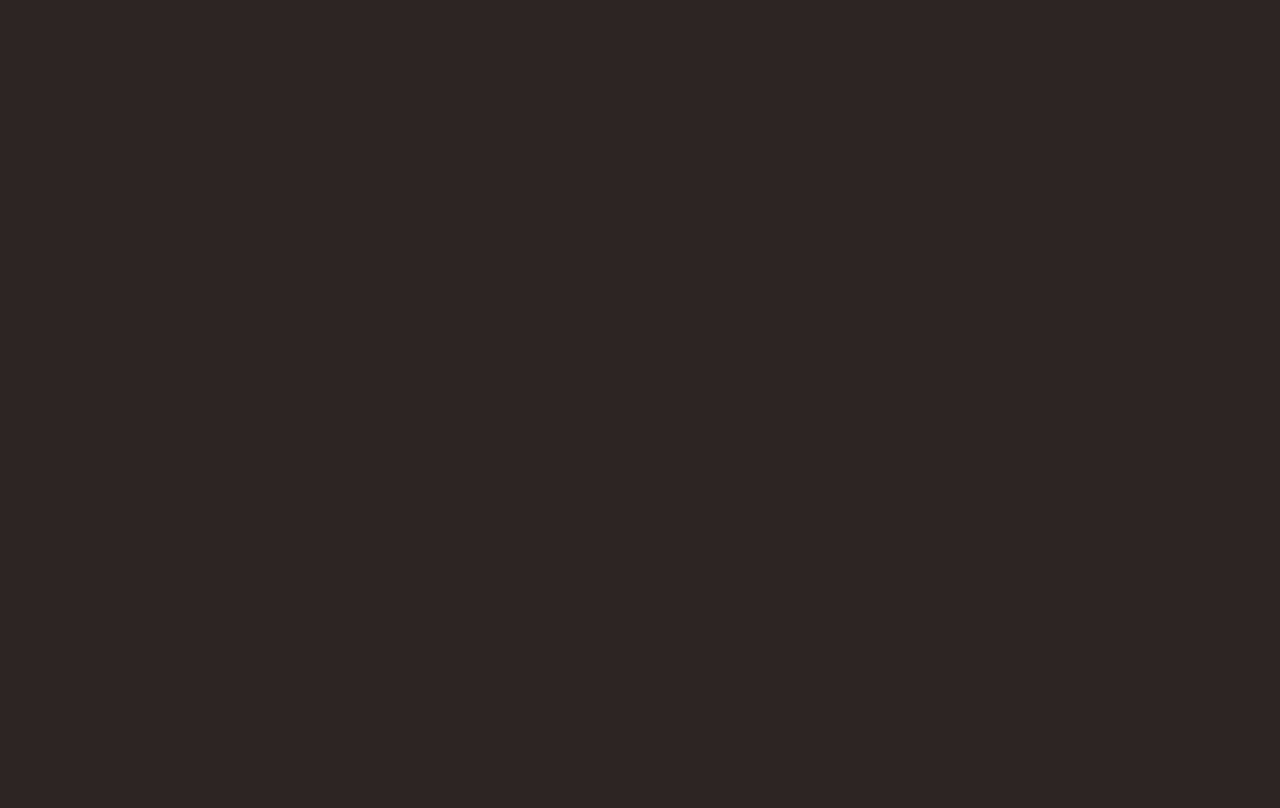
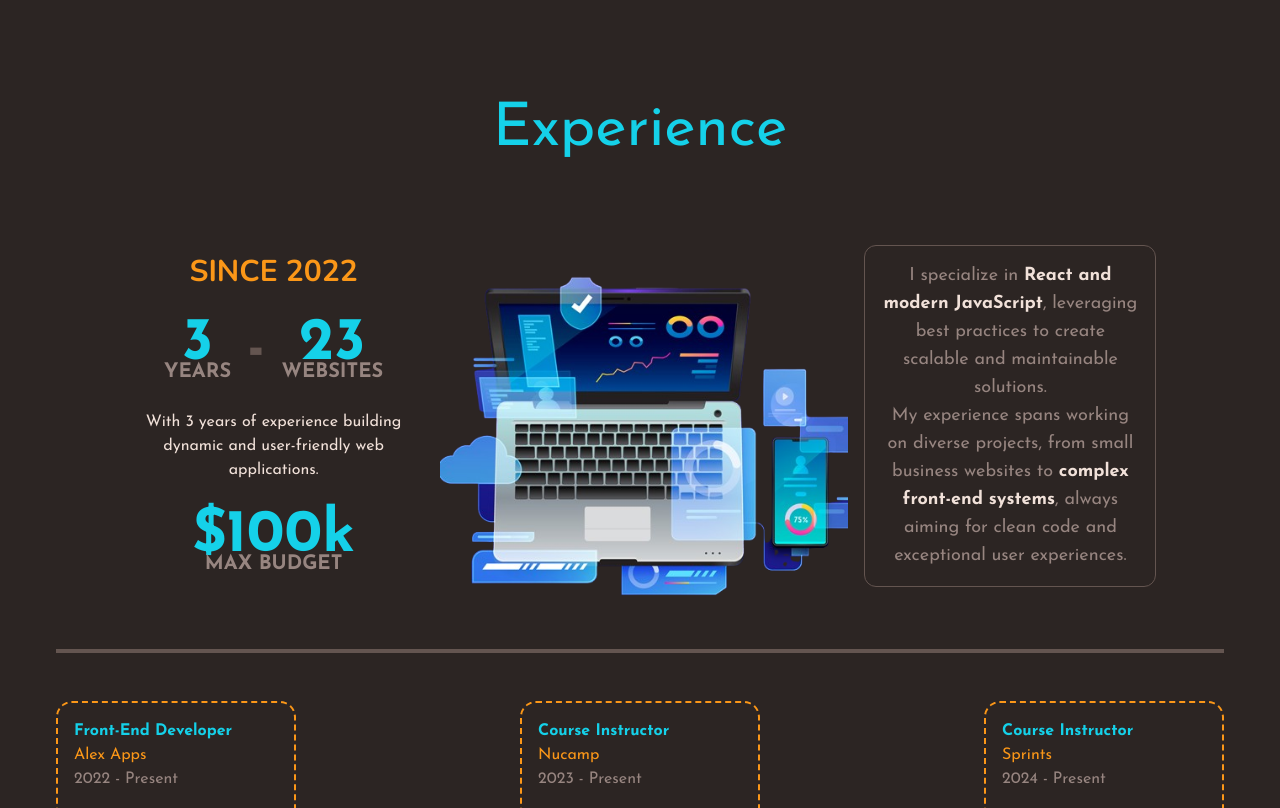
Before and after one commit to bee1oss/portfolio_frontend, a React (Vite) app: page / in a window 1280 px wide. Shown: the part 1971-2779 px from the top of the page. Built offline with nearby package versions, Linux system fonts and the light colour scheme.

Commit message:
experience section is end

```diff
--- a/src/App.jsx
+++ b/src/App.jsx
@@ -5,6 +5,7 @@ import AboutMeMain from "./components/aboutMeSection/AboutMeMain";
 import HelperSection from "./HelperSection";
 import SkillsMain from "./components/skillsSection/SkillsMain";
 import SubSkills from "./components/skillsSection/SubSkills";
+import ExperienceMain from "./components/experienceSection/ExperienceMain";
 
 function App() {
   return (
@@ -15,6 +16,7 @@ function App() {
       <AboutMeMain />
       <SkillsMain />
       <SubSkills />
+      <ExperienceMain />
       <HelperSection />
     </main>
   );
--- /dev/null
+++ b/src/components/experienceSection/AllExperiences.jsx
@@ -0,0 +1,66 @@
+import SingleExperience from "./SingleExperience";
+import { FaArrowRightLong } from "react-icons/fa6";
+import { motion } from "framer-motion";
+import { fadeIn } from "../../framerMotion/variants";
+
+const experiences = [
+  {
+    job: "Front-End Developer",
+    company: "Alex Apps",
+    date: "2022 - Present",
+    responsibilities: [
+      "Implementing reusable components.",
+      "Participating in large scale application.",
+      "Working on the performance of web applications.",
+      "Generating new ideas for better user experience.",
+    ],
+  },
+  {
+    job: "Course Instructor",
+    company: "Nucamp",
+    date: "2023 - Present",
+    responsibilities: [
+      "Explaining and facilitating web development concepts.",
+      "Help students with their assignments and grade them weekly.",
+      "Provide support for students through their learning journey.",
+    ],
+  },
+  {
+    job: "Course Instructor",
+    company: "Sprints",
+    date: "2024 - Present",
+    responsibilities: [
+      "Teaching JavaScript, React and TailwindCSS.",
+      "Participating in preparing course materials.",
+      "Helping students through their way in learning web development technologies.",
+    ],
+  },
+];
+
+const AllExperiences = () => {
+  return (
+    <div className="flex md:flex-row sm:flex-col items-center justify-between">
+      {experiences.map((experience, index) => {
+        return (
+          <>
+            <SingleExperience key={index} experience={experience} />
+            {index < 2 ? (
+              <motion.div
+                variants={fadeIn("right", 0)}
+                initial="hidden"
+                whileInView="show"
+                viewport={{ once: false, amount: 0.7 }}
+              >
+                <FaArrowRightLong className="text-6xl text-orange lg:block sm:hidden" />
+              </motion.div>
+            ) : (
+              ""
+            )}
+          </>
+        );
+      })}
+    </div>
+  );
+};
+
+export default AllExperiences;
--- /dev/null
+++ b/src/components/experienceSection/ExperienceInfo.jsx
@@ -0,0 +1,10 @@
+const ExperienceInfo = ({ number, text }) => {
+    return (
+      <div className="flex flex-col justify-center items-center">
+        <p className="font-bold text-6xl text-cyan">{number}</p>
+        <p className="font-bold text-xl text-lightGrey uppercase -mt-4">{text}</p>
+      </div>
+    );
+  };
+
+  export default ExperienceInfo;
--- /dev/null
+++ b/src/components/experienceSection/ExperienceMain.jsx
@@ -0,0 +1,23 @@
+//import React from 'react'
+
+import AllExperiences from "./AllExperiences";
+import ExperienceText from "./ExperienceText";
+import ExperienceTop from "./ExperienceTop";
+
+
+const ExperienceMain = () => {
+  return (
+    <div id="experience" className="max-w-[1200px] mx-auto px-4">
+      <div>
+        <ExperienceText />
+      </div>
+      <div>
+        <ExperienceTop />
+      </div>
+      <div className="w-full h-1 mt-4 bg-lightBrown lg:block sm:hidden"></div>
+      <AllExperiences />
+    </div>
+  )
+}
+
+export default ExperienceMain
--- /dev/null
+++ b/src/components/experienceSection/ExperienceText.jsx
@@ -0,0 +1,11 @@
+//import React from 'react'
+
+const ExperienceText = () => {
+  return (
+    <div className="flex flex-col items-center mt-[100px] ">
+      <h2 className="text-6xl text-cyan mb-10">Experience</h2>
+    </div>
+  )
+}
+
+export default ExperienceText
--- /dev/null
+++ b/src/components/experienceSection/ExperienceTop.jsx
@@ -0,0 +1,16 @@
+//import React from 'react'
+import ExperienceTopLeft from "./ExperienceTopLeft";
+import ExperienceTopMiddle from "./ExperienceTopMiddle";
+import ExperienceTopRight from "./ExperienceTopRight";
+
+const ExperienceTop = () => {
+  return (
+    <div className="flex lg:flex-row sm:flex-col gap-4 items-center justify-center">
+      <ExperienceTopLeft />
+      <ExperienceTopMiddle />
+      <ExperienceTopRight />
+    </div>
+  )
+}
+
+export default ExperienceTop
--- /dev/null
+++ b/src/components/experienceSection/ExperienceTopLeft.jsx
@@ -0,0 +1,23 @@
+import ExperienceInfo from "./ExperienceInfo";
+
+const ExperienceTopLeft = () => {
+  return (
+    <div className="flex flex-col gap-6 w-[300px]">
+      <p className="text-orange font-bold uppercase text-3xl font-special text-center">
+        Since 2022
+      </p>
+      <div className="flex justify-center items-center gap-4">
+        <ExperienceInfo number="3" text="Years" />
+        <p className="font-bold text-6xl text-lightBrown">-</p>
+        <ExperienceInfo number="23" text="Websites" />
+      </div>
+      <p className="text-center text-white">
+        With 3 years of experience building dynamic and user-friendly web
+        applications.
+      </p>
+      <ExperienceInfo number="$100k" text="Max Budget" />
+    </div>
+  );
+};
+
+export default ExperienceTopLeft;
--- /dev/null
+++ b/src/components/experienceSection/ExperienceTopMiddle.jsx
@@ -0,0 +1,9 @@
+const ExperienceTopMiddle = () => {
+  return (
+    <div className="lg:w-[35%] md:w-[50%] sm:w-[80%]">
+      <img src="../../public/images/experience-image2.png" alt="my experience" />
+    </div>
+  );
+};
+
+export default ExperienceTopMiddle;
--- /dev/null
+++ b/src/components/experienceSection/ExperienceTopRight.jsx
@@ -0,0 +1,20 @@
+const ExperienceTopRight = () => {
+  return (
+    <div className="xl:w-[25%] lg:w-[30%] border border-lightBrown p-4 rounded-xl">
+      <p className="text-lg text-center text-lightGrey">
+        I specialize in{" "}
+        <span className="font-bold text-white">
+          React and modern JavaScript
+        </span>
+        , leveraging best practices to create scalable and maintainable
+        solutions. <br />
+        My experience spans working on diverse projects, from small business
+        websites to{" "}
+        <span className="font-bold text-white">complex front-end systems</span>,
+        always aiming for clean code and exceptional user experiences.
+      </p>
+    </div>
+  );
+};
+
+export default ExperienceTopRight;
--- /dev/null
+++ b/src/components/experienceSection/SingleExperience.jsx
@@ -0,0 +1,25 @@
+import { motion } from "framer-motion";
+import { fadeIn } from "../../framerMotion/variants";
+
+const SingleExperience = ({ experience }) => {
+  return (
+    <motion.div
+      variants={fadeIn("right", 0)}
+      initial="hidden"
+      whileInView="show"
+      viewport={{ once: false, amount: 0.7 }}
+      className="md:h-[350px] md:w-[240px] sm:h-auto sm:w-full border-2 border-orange border-dashed rounded-2xl mt-12 p-4"
+    >
+      <p className="font-bold text-cyan">{experience.job}</p>
+      <p className="text-orange">{experience.company}</p>
+      <p className="text-lightGrey">{experience.date}</p>
+      <ul className="list-disc mt-4 pl-4">
+        {experience.responsibilities.map((resp, index) => {
+          return <li key={index}>{resp}</li>;
+        })}
+      </ul>
+    </motion.div>
+  );
+};
+
+export default SingleExperience;
```
Also changed, not shown: public/images/experience-image2.png (added).
